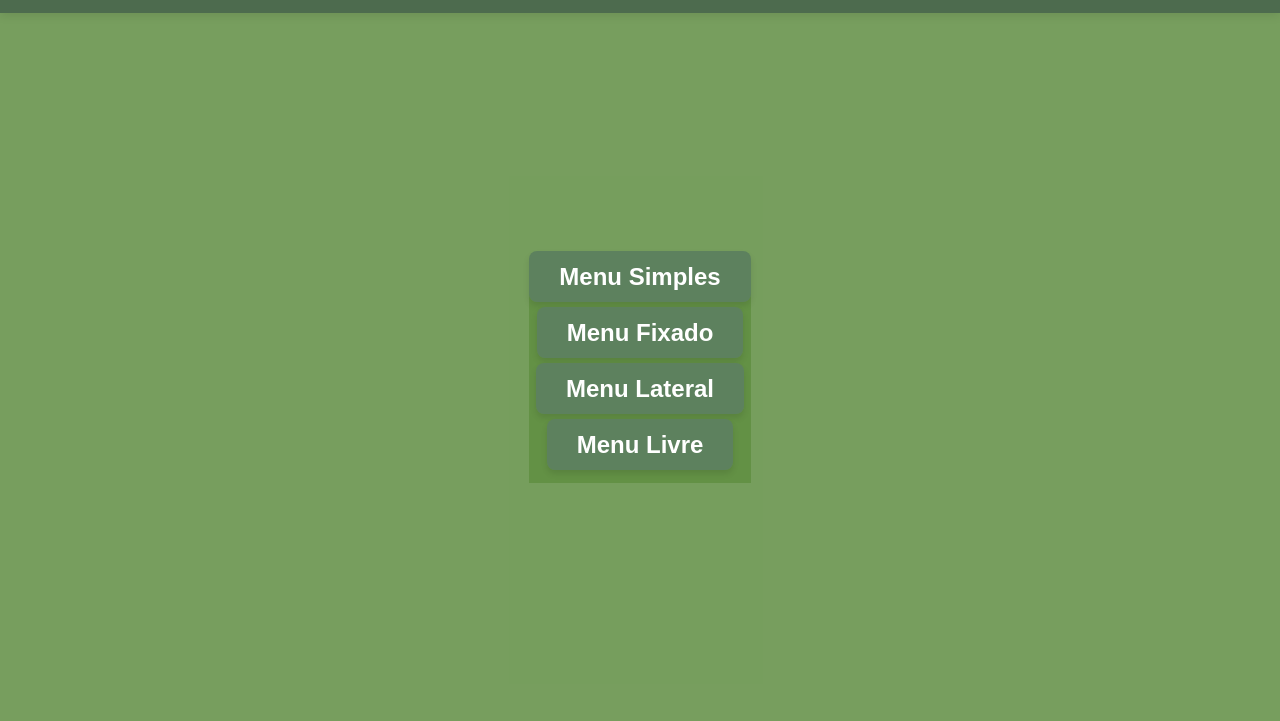
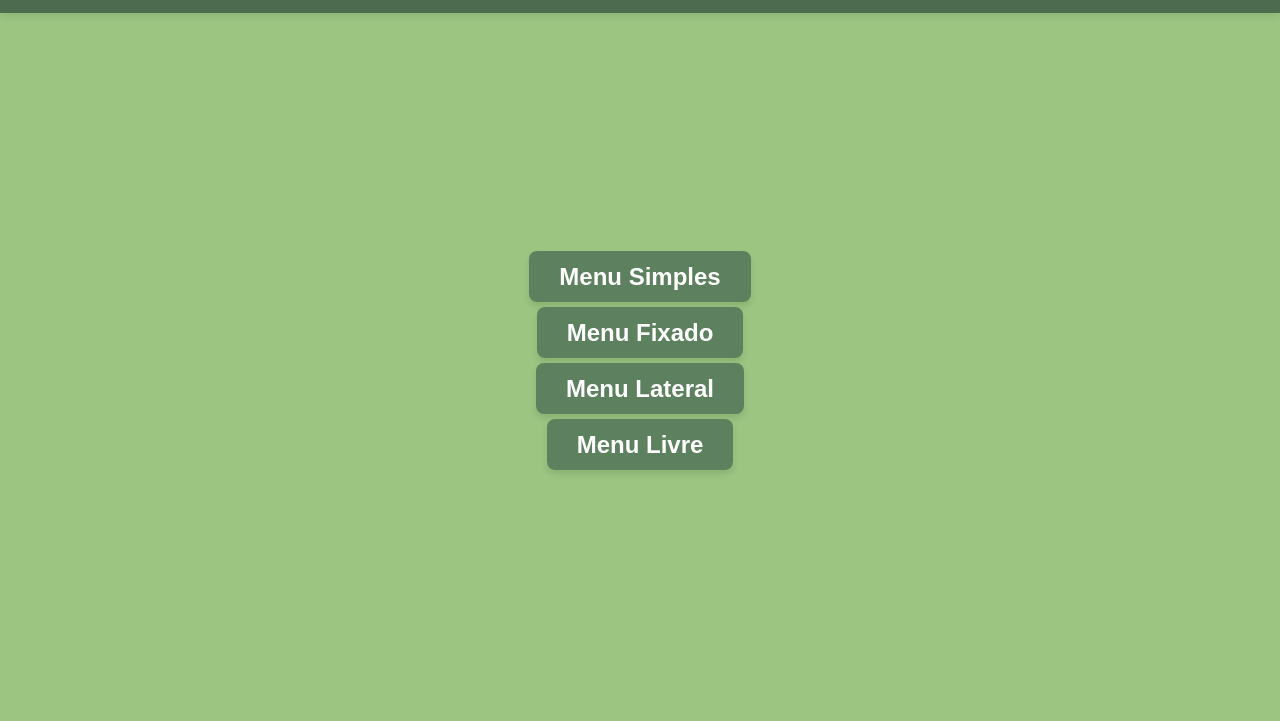
Before and after one commit to procopiuk/menu, a plain HTML site: page index.html in a window 1280 px wide. Shown: the part 79-800 px from the top of the page. Drawn offline with Linux system fonts and the light colour scheme.

Commit message:
ihkbbnhbnmm bvhjv nb

```diff
--- a/style.css
+++ b/style.css
@@ -2,8 +2,8 @@
     margin: 0;
     padding: 0;
     font-size: 16px;
-    color: rgb(250, 250, 250);
-    background-color: rgba(96, 143, 66, 0.849);
+    color: #fafafa;
+    background-color: rgb(155, 197, 129);
     line-height: 1.5;
 }
 
```
